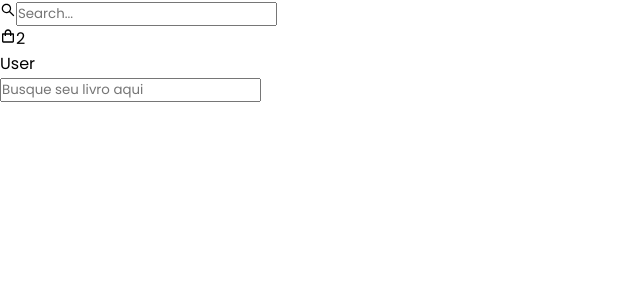
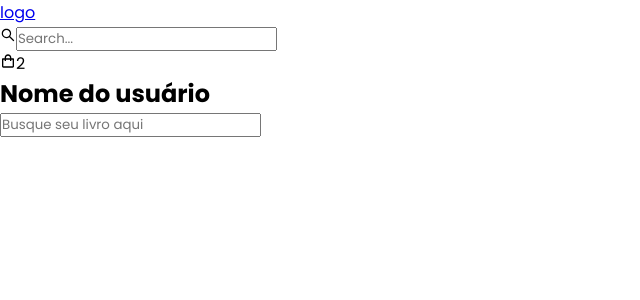
Before and after one commit to ayanara/read4life, a React (Create React App) app in the folder frontend/: page / in a window 1280 px wide. Shown: the top 300 px of the page, without its empty margins (0-640 px from the left). Built offline with nearby package versions, Linux system fonts and the light colour scheme.

Commit message:
feat: componente header

```diff
--- a/frontend/src/components/header/Header.jsx
+++ b/frontend/src/components/header/Header.jsx
@@ -1,23 +1,47 @@
-import React from "react"
+import React, { useEffect, useState } from "react";
+import { Link } from "react-router-dom";
+import { AiOutlineSearch } from "react-icons/ai";
 
-import { AiOutlineSearch } from "react-icons/ai"
-import  Card  from "./Card"
-import User  from "./User"
-import { Link } from "react-router-dom"
+import Card from "./Card";
+import User from "./User";
+import { styles } from "../../styles";
 
 
 export const Header = () => {
-  window.addEventListener("scroll", function () {
-    const header = this.document.querySelector(".header")
-    header.classList.toggle("active", this.window.scrollY > 100)
-  })
-  window.scrollTo({ top: document.body.scrollHeight, behavior: "smooth" })
+  const [active, setActive] = useState("");
+  const [scrolled, setScrolled] = useState(false);
+
+  useEffect(() => {
+    const handleScroll = () => {
+      const scrollTop = window.scrollY;
+      if (scrollTop > 100) {
+        setScrolled(true);
+      } else {
+        setScrolled(false);
+      }
+    };
+
+    window.addEventListener("scroll", handleScroll);
+
+    return () => window.removeEventListener("scroll", handleScroll);
+  }, []);
 
   return (
-    <>
-      <header className='header'>
-        <div className='scontainer flex'>
+    <nav className={`${styles.paddingX
+      } w-full flex items-center py-5 fixed top-0 z-20 ${scrolled ? "bg-primary" : "bg-transparent"
+      }`}
+    >
+      <header className='w-full flex justify-between items-center max-w-7xl mx-auto'>
         <div className='logo'>
+          <Link
+            to='/'
+            onClick={() => {
+              setActive("");
+              window.scrollTo(0, 0);
+            }}
+          > logo
+            <div className='w-6 h-6 rounded-full bg-[#7c3aed]' />
+          </Link>
         </div>
         <div className='search flex'>
           <AiOutlineSearch className='searchIcon' />
@@ -27,9 +51,8 @@ export const Header = () => {
           <Card />
           <User />
         </div>
-        </div>
       </header>
-    </>
+    </nav>
   )
 }
 
--- a/frontend/src/components/header/User.jsx
+++ b/frontend/src/components/header/User.jsx
@@ -2,7 +2,7 @@ import React from 'react'
 
 const User = () => {
   return (
-    <div>User</div>
+    <h2>Nome do usuário</h2>
   )
 }
 
--- a/frontend/src/styles.js
+++ b/frontend/src/styles.js
@@ -1,5 +1,3 @@
-import { createOverlay } from "tailwindcss-jit";
-
 const styles = {
   paddingX: "sm:px-0 px-16",
   paddingY: "sm:py-16 py-6",
```
Lines whose indentation alone changed are shown as unchanged.
